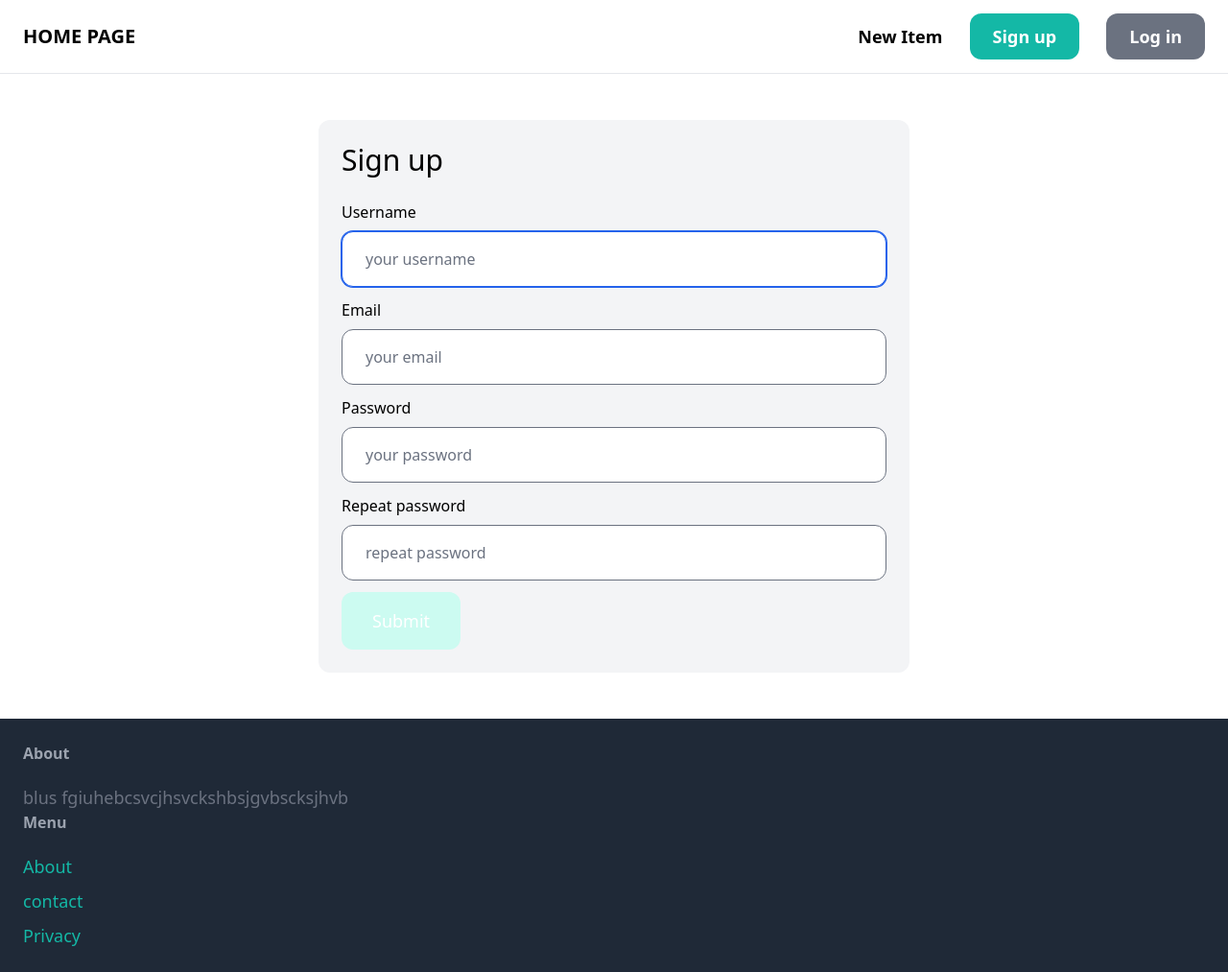
After one commit to thrush01/djanoDemo, a Django app: page /signup/ in a window 1280 px wide. The commit adds this page. Shown: the whole page at 96% size. Run offline with Django 5.2, Linux system fonts and the light colour scheme; some libraries are stand-ins or nearby versions.

Commit message:
sign up form bug fiexed

```diff
--- /dev/null
+++ b/demo/POLL/forms.py
@@ -0,0 +1,40 @@
+from django import forms
+from django.contrib.auth.forms import UserCreationForm,AuthenticationForm
+from django.contrib.auth.models import User
+
+class LoginForm(AuthenticationForm):
+     username=forms.CharField(widget=forms.TextInput(attrs={
+        'placeholder':'your username',
+        'class':'w-full py-4 px-6 rounded-xl',
+    }))
+
+     password=forms.CharField(widget=forms.PasswordInput(attrs={
+        'placeholder':'your password',
+        'class':'w-full py-4 px-6 rounded-xl',
+    }))
+
+
+class SingupForm(UserCreationForm):
+    class Meta:
+        model=User
+        fields=('username','email','password1','password2')
+
+    username=forms.CharField(widget=forms.TextInput(attrs={
+        'placeholder':'your username',
+        'class':'w-full py-4 px-6 rounded-xl',
+    }))
+
+    email=forms.CharField(widget=forms.EmailInput(attrs={
+        'placeholder':'your email',
+        'class':'w-full py-4 px-6 rounded-xl',
+    }))
+
+    password1=forms.CharField(widget=forms.PasswordInput(attrs={
+        'placeholder':'your password',
+        'class':'w-full py-4 px-6 rounded-xl',
+    }))
+
+    password2=forms.CharField(widget=forms.PasswordInput(attrs={
+        'placeholder':'repeat password',
+        'class':'w-full py-4 px-6 rounded-xl',
+    }))
--- a/demo/POLL/templates/demo/base.html
+++ b/demo/POLL/templates/demo/base.html
@@ -16,7 +16,7 @@
            <div class="space-x-6">
             <a href="" class="text-lg font-semibold hover:text-gray-500">New Item</a>
             <a href="{%url 'pool:signup'%}" class="px-6 py-3 text-lg font-semibold bg-teal-500 text-white rounded-xl">Sign up</a>
-            <a href="" class="px-6 py-3 text-lg font-semibold bg-gray-500 text-white rounded-xl">Log in </a>
+            <a href="{%url 'pool:login'%}" class="px-6 py-3 text-lg font-semibold bg-gray-500 text-white rounded-xl">Log in </a>
            </div>
 
         </nav>
--- /dev/null
+++ b/demo/POLL/templates/demo/signup.html
@@ -0,0 +1,44 @@
+{%extends 'demo/base.html'%}
+
+{%block title %}Sign up{%endblock%}
+
+{%block content%}
+<div class="w-1/2 my-6 p-6 mx-auto bg-gray-100 rounded-xl">
+    <h1 class="mb-6 text-3xl">Sign up</h1>
+    <form method="post" action=".">
+
+        {% csrf_token %}
+
+        <div class="mb-3">
+            <label class="inline-block mb-2">Username</label><br>
+            {{ form.username }}
+        </div>
+        <div class="mb-3">
+            <label class="inline-block mb-2">Email</label><br>
+            {{ form.email }}
+        </div>
+        <div class="mb-3">
+            <label class="inline-block mb-2">Password</label><br>
+            {{ form.password1 }}
+        </div>
+        <div class="mb-3">
+            <label class="inline-block mb-2">Repeat password</label><br>
+            {{ form.password2 }}
+        </div>
+        {% if form.errors or form.non_field_errors%}
+        <div class="mb-3 p6 bg-red-100 rounded-xl">
+            {%for field in form%}
+                {{field.errors}}
+            {%endfor%}
+
+              {{ form.no_field_errors }}
+
+        </div>
+        {%endif%}
+
+        <button class="py-4 px-8 text-lg bg-teal-100 hover:bg-teal-700 text-white rounded-xl">Submit</button>
+    </form>
+
+
+</div>
+{%endblock%}
--- /dev/null
+++ b/demo/POLL/urls.py
@@ -0,0 +1,15 @@
+from django.contrib.auth import views as auth_views
+from django.urls import path
+
+from .import views
+
+from .forms import LoginForm
+
+app_name='pool'
+urlpatterns = [
+
+    path('',views.index,name='index'),
+    path('content/',views.content,name='content'),
+    path('signup/',views.signup,name='signup'),
+    path('login/',auth_views.LoginView.as_view(template_name='demo/login.html',authentication_form=LoginForm),name='login'),
+]
--- a/demo/POLL/views.py
+++ b/demo/POLL/views.py
@@ -1,14 +1,28 @@
-from django.shortcuts import render
+from django.shortcuts import render,redirect
 from items.models import Categories,Item
+
+from .forms import SingupForm
+
 # Create your views here.
 def index(request):
-    items=Item.objects.filter(is_sold=False)
+    items= Item.objects.filter(is_sold=False)
     categories=Categories.objects.all()
-
     return render(request,'demo/index.html',{
-        'items':items,
-        'categories':categories,
-    })
+                  'categories':categories,
+                  'items':items,})
 
 def content(request):
-    return render(request,'demo/index.html')
+    return render(request,'demo/content.html')
+
+def signup(request):
+    if request.method == 'POST':
+        form = SingupForm(request.POST)
+        if form.is_valid():
+            form.save()
+            return redirect('/login/')
+    else:
+        form = SingupForm()
+
+    return render(request,'demo/signup.html',{
+        'form':form
+    })
--- a/demo/demo/settings.py
+++ b/demo/demo/settings.py
@@ -26,6 +26,10 @@ SECRET_KEY = 'django-insecure-_h(s9_wnkuif6xi$^+n=^58zz7qwl7gyck(#)+jd*dv(jo#k^e
 DEBUG = True
 
 ALLOWED_HOSTS = []
+
+LOGIN_URL='/login/'
+LOGIN_REDIRECT_URL='/'
+LOGout_REDIRECT_URL='/'
 
 
 # Application definition
--- a/demo/demo/urls.py
+++ b/demo/demo/urls.py
@@ -2,11 +2,10 @@ from django.conf import settings
 from django.conf.urls.static import static
 from django.contrib import admin
 from django.urls import path,include
-from POLL.views import index,content
+
 
 urlpatterns = [
-    path('',index,name='index'),
-    path('items/',include('item.urls')),
-    path('content/',content,name='content'),
+    path('',include('POLL.urls')),
+    path('items/',include('items.urls')),
     path('admin/', admin.site.urls),
 ]+static(settings.MEDIA_URL,document_root=settings.MEDIA_ROOT)
--- a/demo/items/templates/item/detail.html
+++ b/demo/items/templates/item/detail.html
@@ -33,11 +33,11 @@
 
 
     <div class='grid grid-cols-3 gap-3'>
-        {% for item in related_item %}
+        {% for item in related_items %}
             <div>
                 <a href="{% url 'item:detail' item.id %}">
                     <div>
-                        <img src="{{ item.image.url }}" class='rounded-t-xl'>  {% comment %}w-full h-48 object-cove {% endcomment %}
+                        <img src="{{ item.image.url }}" class='rounded-t-xl'>
                     </div>
 
                     <div class='p-6 bg-white rounded-b-xl'>
--- a/demo/items/views.py
+++ b/demo/items/views.py
@@ -3,7 +3,9 @@ from .models import Item
 # Create your views here.
 def detail(request,pk):
     item=get_object_or_404(Item,pk=pk)
+    related_items=Item.objects.filter(category=item.category,is_sold=False).exclude(pk=pk)[0:3]
 
     return render(request,'item/detail.html',{
-        'item':item
+        'item':item,
+        'related_items':related_items,
     })
```
Also changed, not shown: demo/POLL/templates/demo/login.html (renamed from demo/POLL/templates/demo/singup.html, +15 -11 lines), demo/db.sqlite3, demo/media/item_images/R.jpg (added), demo/media/item_images/R_REdLVg2.jpg (added), demo/media/item_images/call_Gxr5hLm.jpg (added), demo/media/item_images/gta-5-logo-hd-qhd-2048x1152.jpg (added), demo/media/item_images/gta-5-logo-hd-qhd-2048x1152_8VSmHp9.jpg (added), demo/media/item_images/gta-5-logo-hd-qhd-2048x1152_arBVgoQ.jpg (added).
